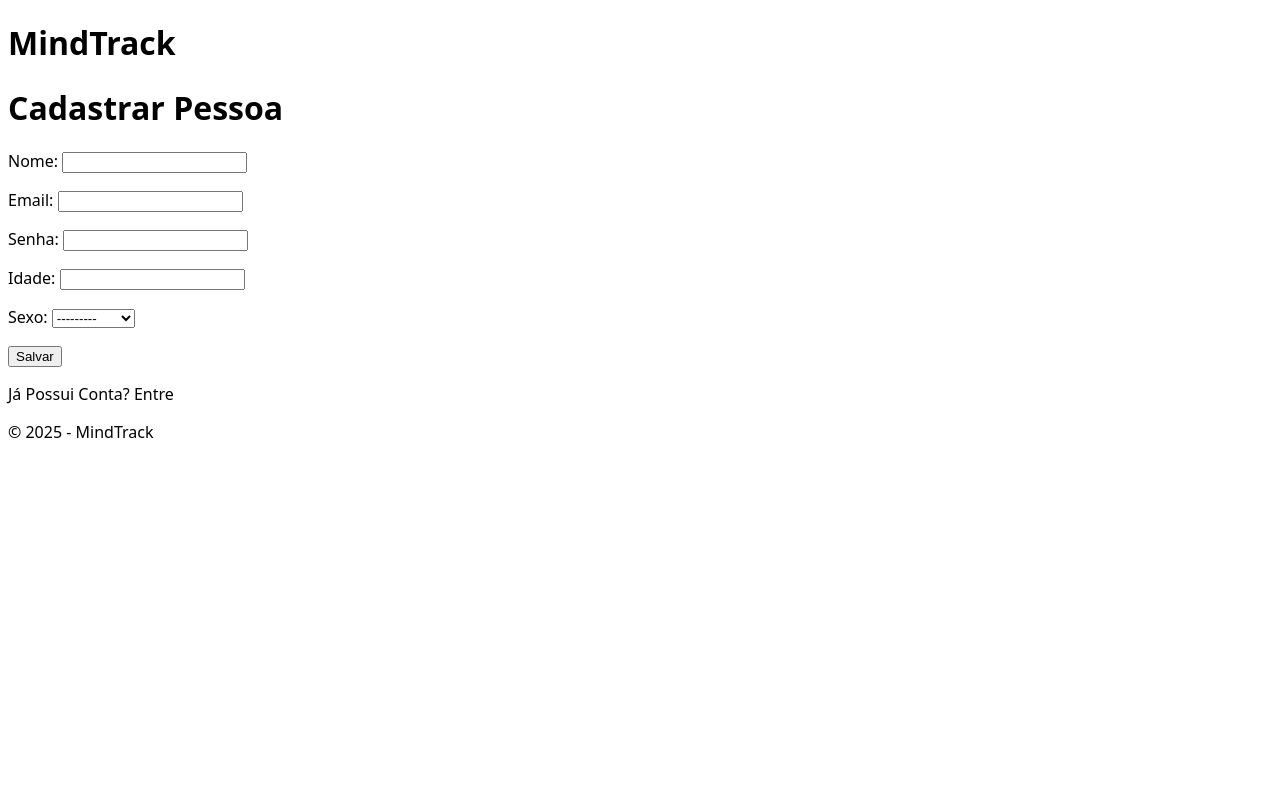
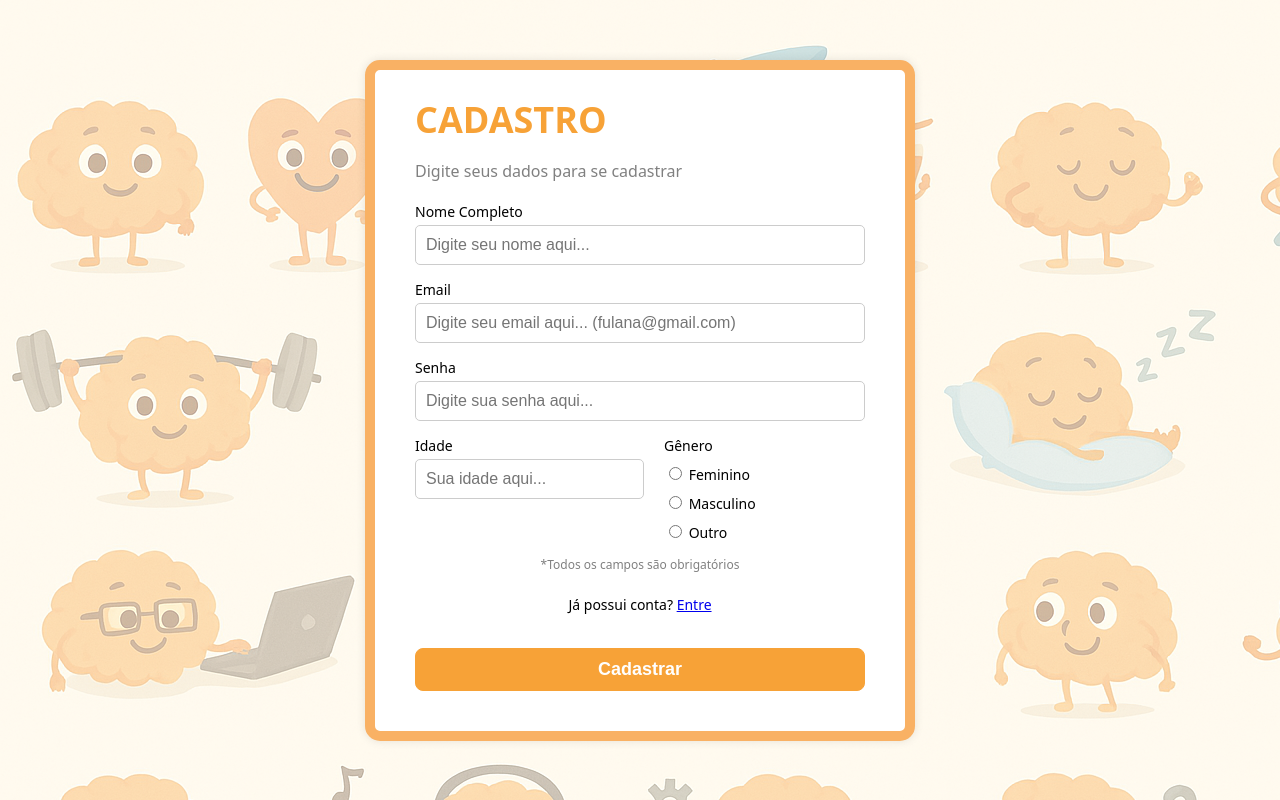
Before and after one commit to anazambarda/mindtrack, a Django app: page /cadastro/ in a window 1280 px wide. Run offline with Django 5.2, Linux system fonts and the light colour scheme.

Commit message:
Css Atualizado

```diff
--- a/projeto_mindtrack/static/css/style.css
+++ b/projeto_mindtrack/static/css/style.css
@@ -1,5 +1,11 @@
 body {
-    font-family: system-ui, -apple-system, BlinkMacSystemFont, 'Segoe UI', Roboto, Oxygen, Ubuntu, Cantarell, 'Open Sans', 'Helvetica Neue', sans-serif;
+        margin: 0;
+        height: 100vh;
+        display: flex;
+        justify-content: center;
+        align-items: center;
+        background-image: url('../css/img/backgroud.png');
+        font-family: system-ui, -apple-system, BlinkMacSystemFont, 'Segoe UI', Roboto, Oxygen, Ubuntu, Cantarell, 'Open Sans', 'Helvetica Neue', sans-serif;
 }
 
 .erro{
@@ -7,3 +13,162 @@ body {
     font-size: 1.2em;
     font-weight: bold;
 }
+
+.login-box {
+    background-color: white;
+    border: 10px solid #f9b164;
+    padding: 0px 40px 40px 40px;
+    width: 400px;
+    margin: 50px auto;
+    border-radius: 15px;
+    box-shadow: 0 0 10px rgba(0, 0, 0, 0.1);
+  }
+
+  .login-box h2 {
+    text-align: left;
+    margin-bottom: 10px;
+    color: #f7a237;
+    font-size: 40px;}
+
+  .login-box form {
+    display: flex;
+    flex-direction: column;
+  }
+
+  .login-box input {
+    padding: 10px;
+    font-size: 16px;
+    border: 1px solid #ccc;
+    border-radius: 5px;
+  }
+
+  .login-box button {
+    padding: 10px;
+    font-size: 18px;
+    font-weight: bold;
+    background-color: #f7a237;
+    color: white;
+    border: 1px solid #f7a237;
+    border-radius: 8px;
+    margin-top: 20px;
+    cursor: pointer;
+  }
+
+  .login-box button:hover {
+    background-color: white;
+    color: #f7a237;
+    font-style: bold;
+    border: 1px solid #f7a237;
+  }
+
+  .login-box p {
+    margin-top: 20px;
+    font-size: 14px;
+    text-align: left;
+  }
+
+  .cadastro-box {
+    background-color: white;
+    border: 10px solid #f9b164;
+    padding: 0 40px 40px 40px;
+    width: 450px;
+    margin: 50px auto;
+    border-radius: 15px;
+    box-shadow: 0 0 10px rgba(0, 0, 0, 0.1);
+    font-family: system-ui, -apple-system, BlinkMacSystemFont, 'Segoe UI', Roboto, Oxygen, Ubuntu, Cantarell, 'Open Sans', 'Helvetica Neue', sans-serif;
+  }
+
+  .cadastro-titulo {
+    text-align: left;
+    margin-bottom: 5px;
+    margin-top: 25px;
+    color: #f7a237;
+    font-size: 36px;
+    font-weight: bold;
+  }
+
+  .subtitulo {
+    font-size: 16px;
+    margin-bottom: 20px;
+    color: gray;
+  }
+
+  .cadastro-box form {
+    display: flex;
+    flex-direction: column;
+  }
+
+  .cadastro-box label {
+    margin-bottom: 4px;
+    font-size: 14px;
+  }
+
+  .cadastro-box input[type="text"],
+  .cadastro-box input[type="email"],
+  .cadastro-box input[type="password"],
+  .cadastro-box input[type="number"] {
+    padding: 10px;
+    font-size: 16px;
+    border: 1px solid #ccc;
+    background-color: white;
+    border-radius: 5px;
+    margin-bottom: 15px;
+  }
+
+  .grupo-horizontal {
+    display: flex;
+    gap: 20px;
+    flex-wrap: wrap;
+  }
+
+  .grupo-input {
+    display: flex;
+    flex-direction: column;
+    flex: 1;
+  }
+
+  .radio-group {
+    display: flex;
+    flex-direction: column;
+    gap: 5px;
+    margin-top: 5px;
+  }
+
+  .radio-group label {
+    font-weight: normal;
+  }
+
+  .cadastro-box button {
+    padding: 10px;
+    font-size: 18px;
+    font-weight: bold;
+    background-color: #f7a237;
+    color: white;
+    border: 1px solid #f7a237;
+    border-radius: 8px;
+    margin-top: 20px;
+    cursor: pointer;
+  }
+
+  .cadastro-box button:hover {
+    background-color: white;
+    color: #f7a237;
+    border: 1px solid #f7a237;
+  }
+
+  .link-login {
+    font-size: 14px;
+    margin-top: 10px;
+    text-align: center;
+  }
+
+  .link-login a {
+    text-decoration: underline;
+  }
+
+  .info-campos {
+    font-size: 12px;
+    color: gray;
+    text-align: center;
+    margin-top: 10px;
+  }
--- a/projeto_mindtrack/templates/base.html
+++ b/projeto_mindtrack/templates/base.html
@@ -7,9 +7,6 @@
     <link rel="stylesheet" href="{% static 'css/style.css' %}">
 </head>
 <body>
-    <header>
-        <h1>MindTrack</h1>
-    </header>
 
     <main>
         {% block content %}
@@ -17,8 +14,6 @@
         {% endblock %}
     </main>
 
-    <footer>
-        <p>&copy; 2025 - MindTrack</p>
-    </footer>
+
 </body>
 </html>
--- a/projeto_mindtrack/templates/cadastro/cadastro.html
+++ b/projeto_mindtrack/templates/cadastro/cadastro.html
@@ -3,11 +3,46 @@
 {% block title %}Cadastro{% endblock %}
 
 {% block content %}
-    <h1>Cadastrar Pessoa</h1>
+  <div class="cadastro-box">
+    <h2 class="cadastro-titulo">CADASTRO</h2>
+    <p class="subtitulo">Digite seus dados para se cadastrar</p>
+
+    {% if error %}
+      <div class="erro">{{ error }}</div>
+    {% endif %}
+
     <form method="post">
       {% csrf_token %}
-      {{ form.as_p }}
-      <button type="submit">Salvar</button>
-      <p>Já Possui Conta? Entre</p>
+      <label for="nome">Nome Completo</label>
+      <input type="text" name="nome" placeholder="Digite seu nome aqui..." required>
+
+      <label for="email">Email</label>
+      <input type="email" name="email" placeholder="Digite seu email aqui... (fulana@gmail.com)" required>
+
+      <label for="senha">Senha</label>
+      <input type="password" name="senha" placeholder="Digite sua senha aqui..." required>
+
+      <div class="grupo-horizontal">
+        <div class="grupo-input">
+          <label for="idade">Idade</label>
+          <input type="number" name="idade" placeholder="Sua idade aqui..." required>
+        </div>
+
+        <div class="grupo-input">
+          <label>Gênero</label>
+          <div class="radio-group">
+            <label><input type="radio" name="genero" value="feminino"> Feminino</label>
+            <label><input type="radio" name="genero" value="masculino"> Masculino</label>
+            <label><input type="radio" name="genero" value="outro"> Outro</label>
+          </div>
+        </div>
+      </div>
+
+      <p class="info-campos">*Todos os campos são obrigatórios</p>
+
+      <p class="link-login">Já possui conta? <a href="{% url 'login' %}">Entre</a></p>
+
+      <button type="submit">Cadastrar</button>
     </form>
+  </div>
 {% endblock %}
```
Also changed, not shown: projeto_mindtrack/templates/login/home.html (+10 -7 lines), projeto_mindtrack/static/css/img/backgroud.png (added).
